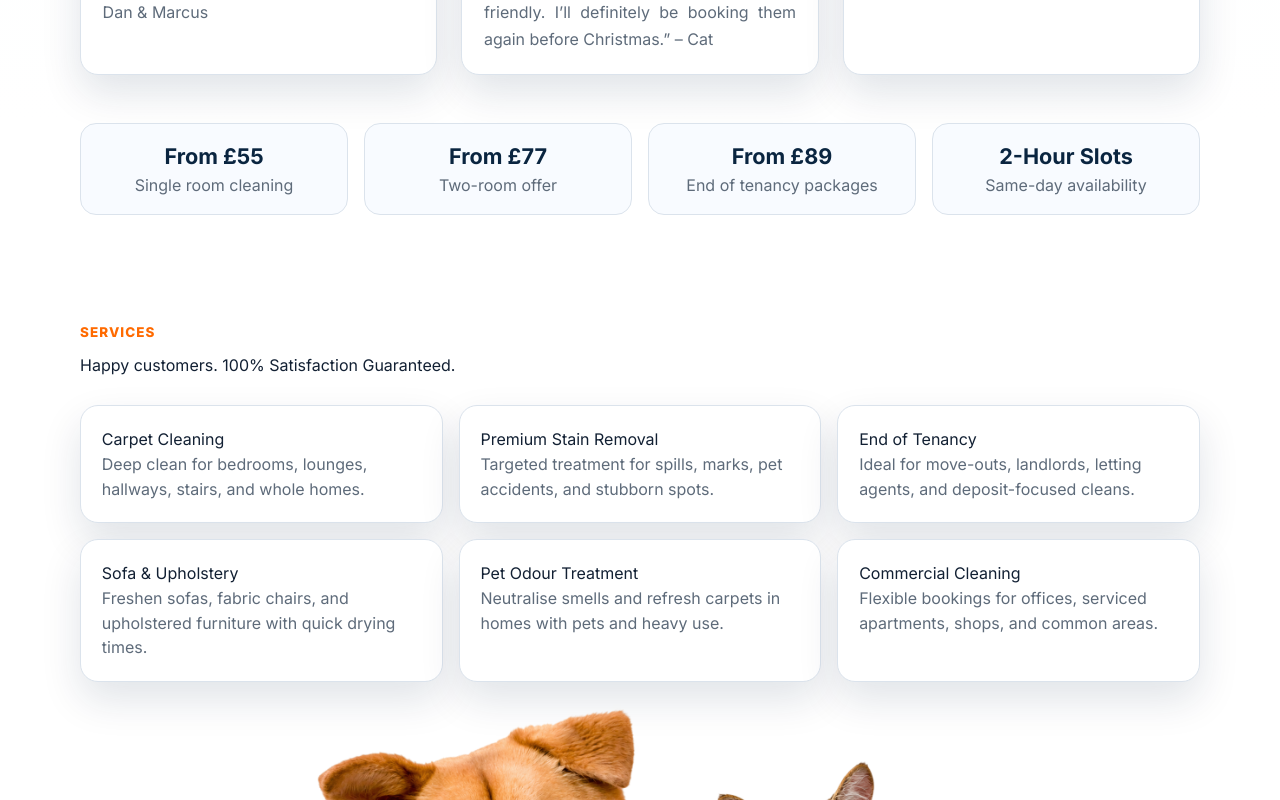
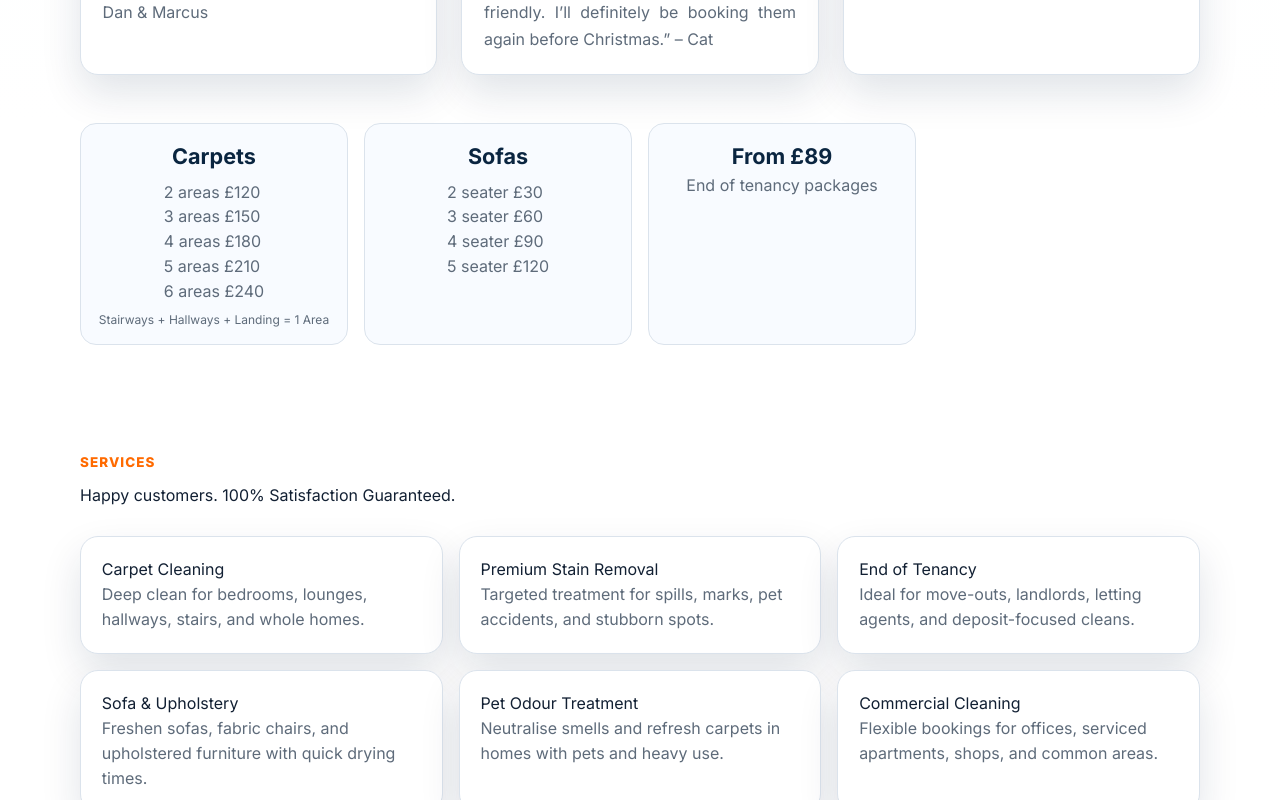
Before and after one commit to rafaelkepa-abc/Matrix, a Next.js app: page / in a window 1280 px wide. Shown: the part 1520-2320 px from the top of the page. Built offline with nearby package versions, Linux system fonts and the light colour scheme.

Commit message:
small changes

```diff
--- a/app/components/Services.tsx
+++ b/app/components/Services.tsx
@@ -170,9 +170,9 @@ export default function Services() {
             <div className="phr-cta">
               <p className="phr-cta-text">
                 <span className="phr-cta-accent">
-                  Fresh home is not just for Christmas.
+                 <i>Fresh home is not just for Christmas.</i>
                 </span>{" "}
-                Book your HOME REFRESH this summer.
+                Book your HOME REFRESH this Autumn.
               </p>
               <a
                 className="btn btn-small phr-cta-btn"
--- a/app/components/StatsStrip.tsx
+++ b/app/components/StatsStrip.tsx
@@ -1,8 +1,25 @@
 const stats = [
-  { value: "From £55", label: "Single room cleaning" },
-  { value: "From £77", label: "Two-room offer" },
+  {
+    value: "Carpets",
+    lines: [
+      "2 areas £120",
+      "3 areas £150",
+      "4 areas £180",
+      "5 areas £210",
+      "6 areas £240",
+    ],
+    note: "Stairways + Hallways + Landing = 1 Area",
+  },
+  {
+    value: "Sofas",
+    lines: [
+      "2 seater £30",
+      "3 seater £60",
+      "4 seater £90",
+      "5 seater £120",
+    ],
+  },
   { value: "From £89", label: "End of tenancy packages" },
-  { value: "2-Hour Slots", label: "Same-day availability" },
 ];
 
 export default function StatsStrip() {
@@ -38,7 +55,41 @@ export default function StatsStrip() {
             >
               {s.value}
             </strong>
-            <span style={{ color: "var(--muted)" }}>{s.label}</span>
+            {"lines" in s && s.lines ? (
+              <>
+                <ul
+                  style={{
+                    listStyle: "none",
+                    margin: "0.4rem auto 0",
+                    padding: 0,
+                    color: "var(--muted)",
+                    lineHeight: 1.55,
+                    display: "inline-block",
+                    textAlign: "left",
+                  }}
+                >
+                  {s.lines.map((line) => (
+                    <li key={line}>{line}</li>
+                  ))}
+                </ul>
+                {"note" in s && s.note ? (
+                  <p
+                    style={{
+                      margin: "0.5rem 0 0",
+                      fontSize: "0.75rem",
+                      color: "var(--muted)",
+                      lineHeight: 1.4,
+                    }}
+                  >
+                    {s.note}
+                  </p>
+                ) : null}
+              </>
+            ) : (
+              <span style={{ color: "var(--muted)" }}>
+                {"label" in s ? s.label : null}
+              </span>
+            )}
           </div>
         ))}
       </div>
```
